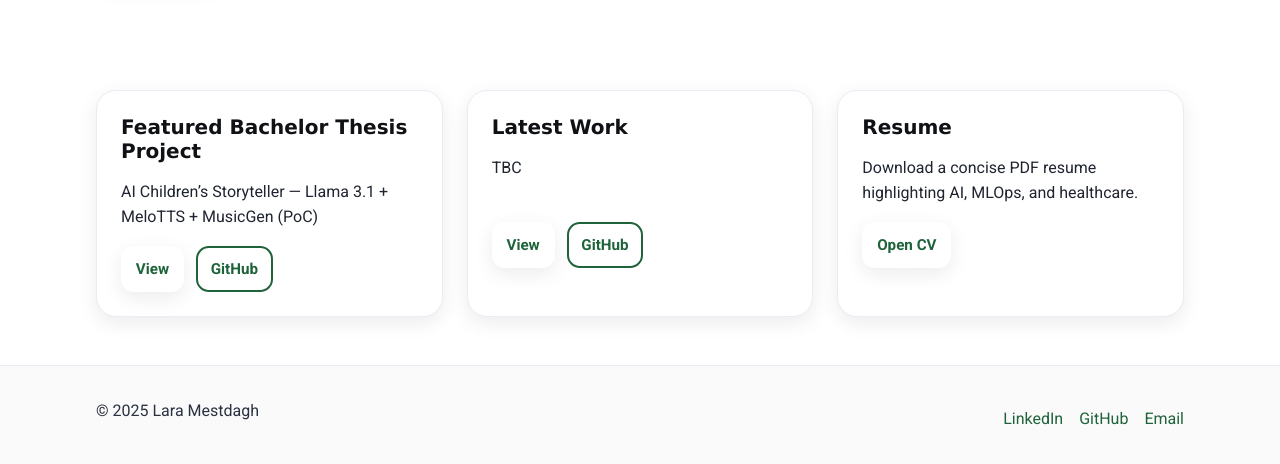
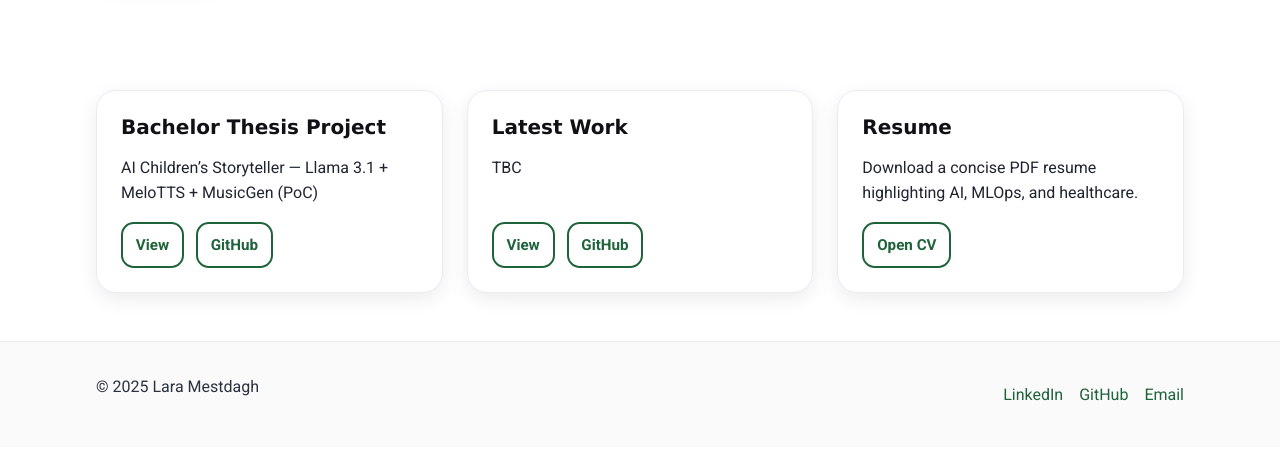
Before and after one commit to LanthaRadium/LanthaRadium.github.io, a plain HTML site: page index.html in a window 1280 px wide. Shown: the part 408-872 px from the top of the page. Drawn offline with Linux system fonts and the light colour scheme.

Commit message:
Changed favicon + edits main page

```diff
--- a/assets/scss/style.scss
+++ b/assets/scss/style.scss
@@ -133,6 +133,8 @@ a:hover { text-decoration: underline; }
   }
 }
 
+.btn--primary {color: $white;}
+
 // ---------------------------
 // Buttons
 // ---------------------------
--- a/index.html
+++ b/index.html
@@ -44,7 +44,6 @@
           <li><a href="about.html">About</a></li>
           <li><a href="assets/Lara_Mestdagh_CV.pdf" target="_blank" rel="noopener">CV</a></li>
           <li><a class="btn btn--primary" href="mailto:laramestdagh2002@gmail.com">Contact</a></li>
-          <!-- TODO: all links/references should be variables, example email address -->
         </ul>
       </nav>
     </div>
@@ -78,10 +77,10 @@
     <section class="cards">
       <div class="container cards__grid">
         <article class="card">
-          <h2>Featured Bachelor Thesis Project</h2>
+          <h2>Bachelor Thesis Project</h2>
           <p>AI Children’s Storyteller — Llama 3.1 + MeloTTS + MusicGen (PoC)</p>
           <div class="card__actions">
-            <a class="btn btn--small" href="projects.html#storyteller">View</a>
+            <a class="btn btn--small btn--ghost" href="projects.html#storyteller">View</a>
             <a class="btn btn--small btn--ghost" href="https://github.com/LanthaRadium/AI-StoryTeller" target="_blank" rel="noopener">GitHub</a>
           </div>
         </article>
@@ -90,7 +89,7 @@
           <h2>Latest Work</h2>
           <p>TBC</p>
           <div class="card__actions">
-            <a class="btn btn--small" href="projects.html">View</a>
+            <a class="btn btn--small btn--ghost" href="projects.html">View</a>
             <a class="btn btn--small btn--ghost" href="" target="_blank" rel="noopener">GitHub</a>
           </div>
         </article>
@@ -99,7 +98,7 @@
           <h2>Resume</h2>
           <p>Download a concise PDF resume highlighting AI, MLOps, and healthcare.</p>
           <div class="card__actions">
-            <a class="btn btn--small" href="assets/docs/CV_Lara_Mestdagh.pdf" target="_blank" rel="noopener">Open CV</a>
+            <a class="btn btn--small btn--ghost" href="assets/docs/CV_Lara_Mestdagh.pdf" target="_blank" rel="noopener">Open CV</a>
           </div>
         </article>
       </div>
```
Also changed, not shown: assets/css/style.css, assets/img/favicon.png.
